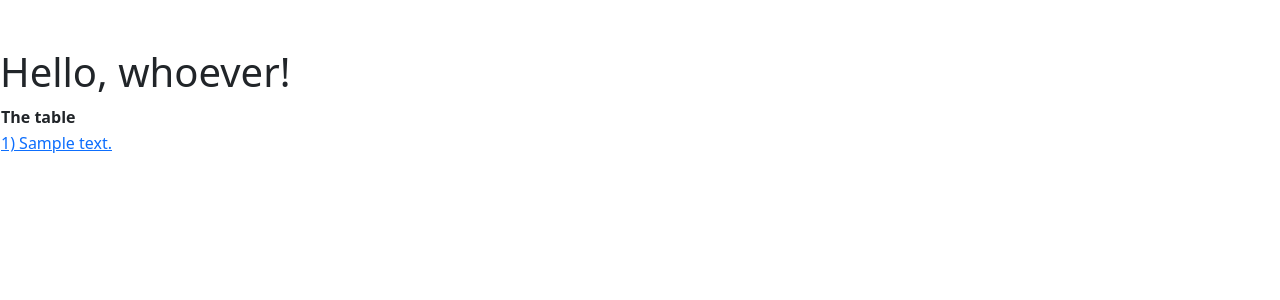
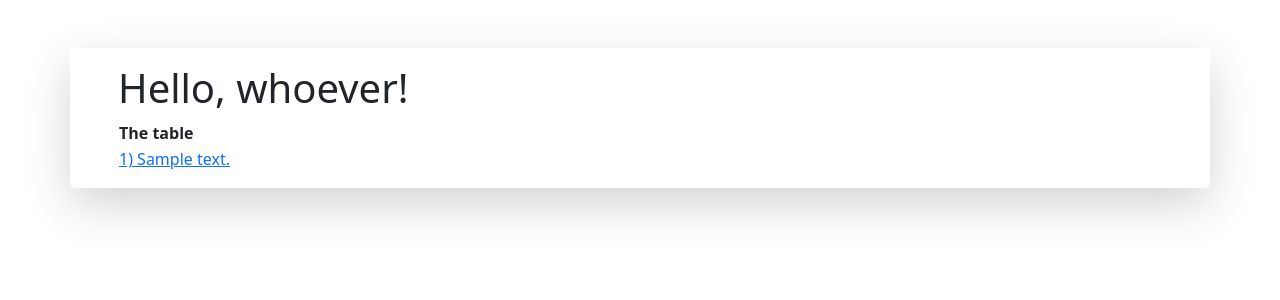
Before and after one commit to cyrillus31/interview-prep_web_app, a Django app: page /flashcards/ in a window 1280 px wide. Shown: the part 56-356 px from the top of the page. Run offline with Django 5.2, Linux system fonts and the light colour scheme; tables that the repository leaves empty hold one stand-in row (values such as "Sample post").

Commit message:
created pudding and gutters for the main part of html

```diff
--- a/mysite/templates/base/layout.html
+++ b/mysite/templates/base/layout.html
@@ -5,10 +5,6 @@
     <meta name="viewpoint" content="width=device-width, initial-scale=1.0">
 
     <title>::Interview prep::</title>
-
-    <style>
-      div {text-align: center;}
-    </style>
 
 
   <!--bootstrap link to css-->
@@ -20,6 +16,7 @@
     <!-- Navigation Bar -->
     {% include "base/navbar.html" %}
 
+  <div class="container px-5 text-left shadow-lg p-3 mb-5 rounded">
     <main>
       <!-- Alerts -->
       {% include "base/alert.html" %}
@@ -27,6 +24,7 @@
       <!-- Main content block -->
       {% block content %}{% endblock content %}
     </main>
+  </div>
 
     <!--bootstrap link to JS-->
     <script src="https://cdn.jsdelivr.net/npm/bootstrap@5.3.2/dist/js/bootstrap.bundle.min.js" integrity="sha384-C6RzsynM9kWDrMNeT87bh95OGNyZPhcTNXj1NW7RuBCsyN/o0jlpcV8Qyq46cDfL" crossorigin="anonymous"></script>
```
